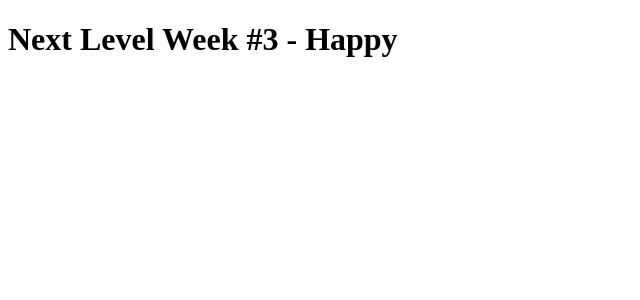
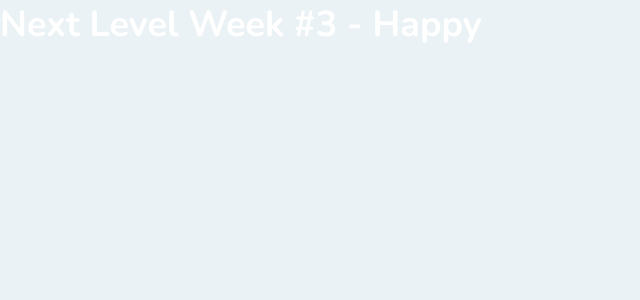
Before and after one commit to Snahier/Happy, a React (Create React App) app in the folder web/: page / in a window 1280 px wide. Shown: the top 300 px of the page, without its empty margins (0-640 px from the left). Built offline with nearby package versions, Linux system fonts and the light colour scheme.

Commit message:
Add global styles and default css

```diff
--- a/web/package.json
+++ b/web/package.json
@@ -13,6 +13,7 @@
     "react": "^16.13.1",
     "react-dom": "^16.13.1",
     "react-scripts": "3.4.3",
+    "styled-components": "^5.2.0",
     "typescript": "^3.7.5"
   },
   "scripts": {
@@ -35,5 +36,8 @@
       "last 1 firefox version",
       "last 1 safari version"
     ]
+  },
+  "devDependencies": {
+    "@types/styled-components": "^5.1.4"
   }
 }
--- a/web/public/index.html
+++ b/web/public/index.html
@@ -8,6 +8,11 @@
       content="Web site created using create-react-app"
     />
 
+    <link
+      href="https://fonts.googleapis.com/css2?family=Nunito:wght@600;700;800&display=swap"
+      rel="stylesheet"
+    />
+
     <title>Happy</title>
   </head>
   <body>
--- a/web/src/App.tsx
+++ b/web/src/App.tsx
@@ -1,9 +1,11 @@
 import React from "react"
+import { GlobalStyles } from "./styles/GlobalStyles"
 
 function App() {
   return (
     <div className="App">
       <h1>Next Level Week #3 - Happy</h1>
+      <GlobalStyles />
     </div>
   )
 }
--- /dev/null
+++ b/web/src/styles/GlobalStyles.ts
@@ -0,0 +1,18 @@
+import { createGlobalStyle } from "styled-components"
+
+export const GlobalStyles = createGlobalStyle`
+  * {
+    margin: 0;
+    padding: 0;
+    box-sizing: border-box;
+  }
+
+  body {
+    color: #fff;
+    background: #ebf2f5;
+  }
+
+  body, input, button, textarea {
+    font: 600 18px Nunito, sans-serif;
+  }
+`
```
Also changed, not shown: 1 other file (tests, documents, lock files or other folders).
